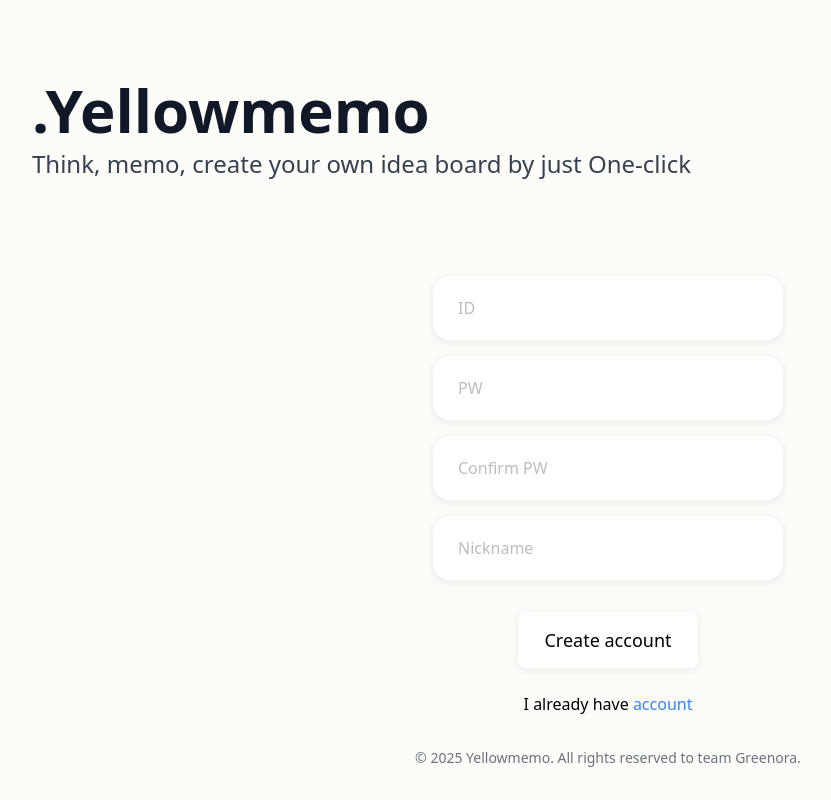
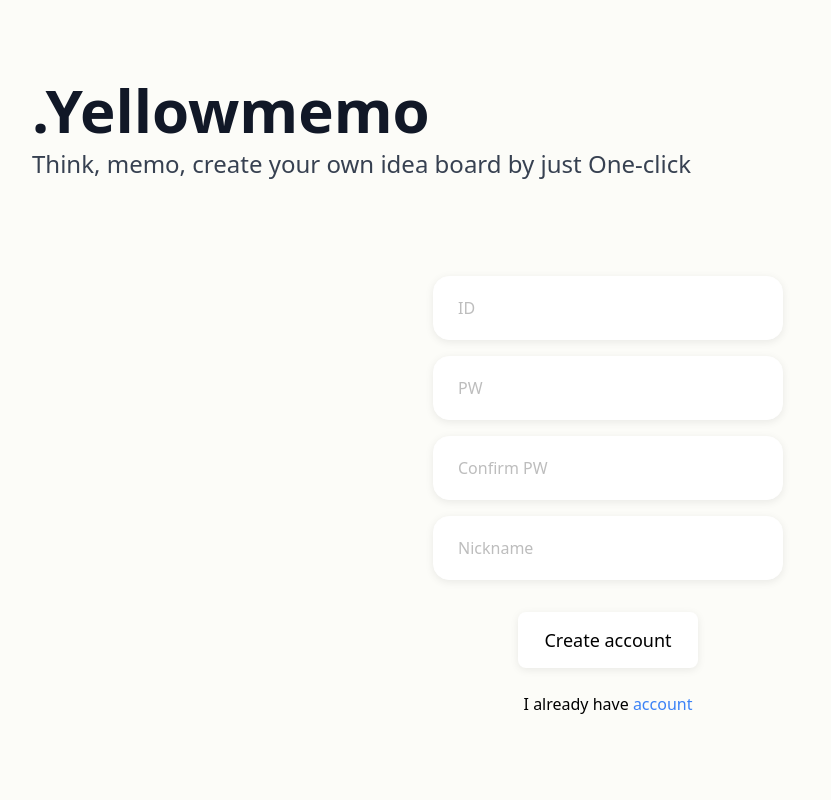
Before and after one commit to Greenora/project-YellowMemo, a React (Create React App) app in the folder react-project/: page /register in a window 1280 px wide. Shown: the whole page, without its empty margins (32-863 px from the left). Built offline with nearby package versions, Linux system fonts and the light colour scheme.

Commit message:
💄 :  스타일 수정

```diff
--- a/react-project/src/components/Copyright.jsx
+++ b/react-project/src/components/Copyright.jsx
@@ -1,6 +1,6 @@
 export default function Copyright() {
     return (
-        <div className="fixed bottom-8 left-1/2 -translate-x-1/2 text-gray-500 text-xs sm:text-sm text-center w-[90vw] max-w-2xl">
+        <div className="fixed bottom-8 left-1/2 -translate-x-1/2 text-gray-500 text-xs sm:text-sm text-center w-[90vw] max-w-2xl z-0">
             <p>© 2025 Yellowmemo. All rights reserved to team Greenora.</p>
         </div>
     );
--- a/react-project/src/pages/Login/Login.jsx
+++ b/react-project/src/pages/Login/Login.jsx
@@ -109,6 +109,15 @@ export default function Login() {
           Login
         </CustomButton>
       </form>
+      <div className="text-center mt-4 text-gray-700 text-base">
+        Don't you have an account?{" "}
+        <span
+          onClick={() => navigate("/register")}
+          className="text-blue-600 underline cursor-pointer"
+        >
+          account
+        </span>
+      </div>
     </div>
   );
 }
--- a/react-project/src/pages/Register/Register.jsx
+++ b/react-project/src/pages/Register/Register.jsx
@@ -78,7 +78,7 @@ export default function Register() {
       }, [redirectIfLoggedIn]);
 
   return (
-    <div className="min-h-screen bg-[#fcfcf8] px-16 pt-20">
+    <div className="min-h-screen bg-[#fcfcf8] px-16 pt-20 pb-20">
       <h1 className="text-3xl sm:text-4xl md:text-5xl lg:text-6xl font-bold mb-2 text-gray-900">.Yellowmemo</h1>
       <p className="text-lg sm:text-lg md:text-xl lg:text-2xl text-gray-700 font-normal">
         Think, memo, create your own idea board by just One-click
@@ -134,8 +134,6 @@ export default function Register() {
             account
           </a>
         </span>
-
-        <Copyright />
       </div>
     </div>
   );
```
